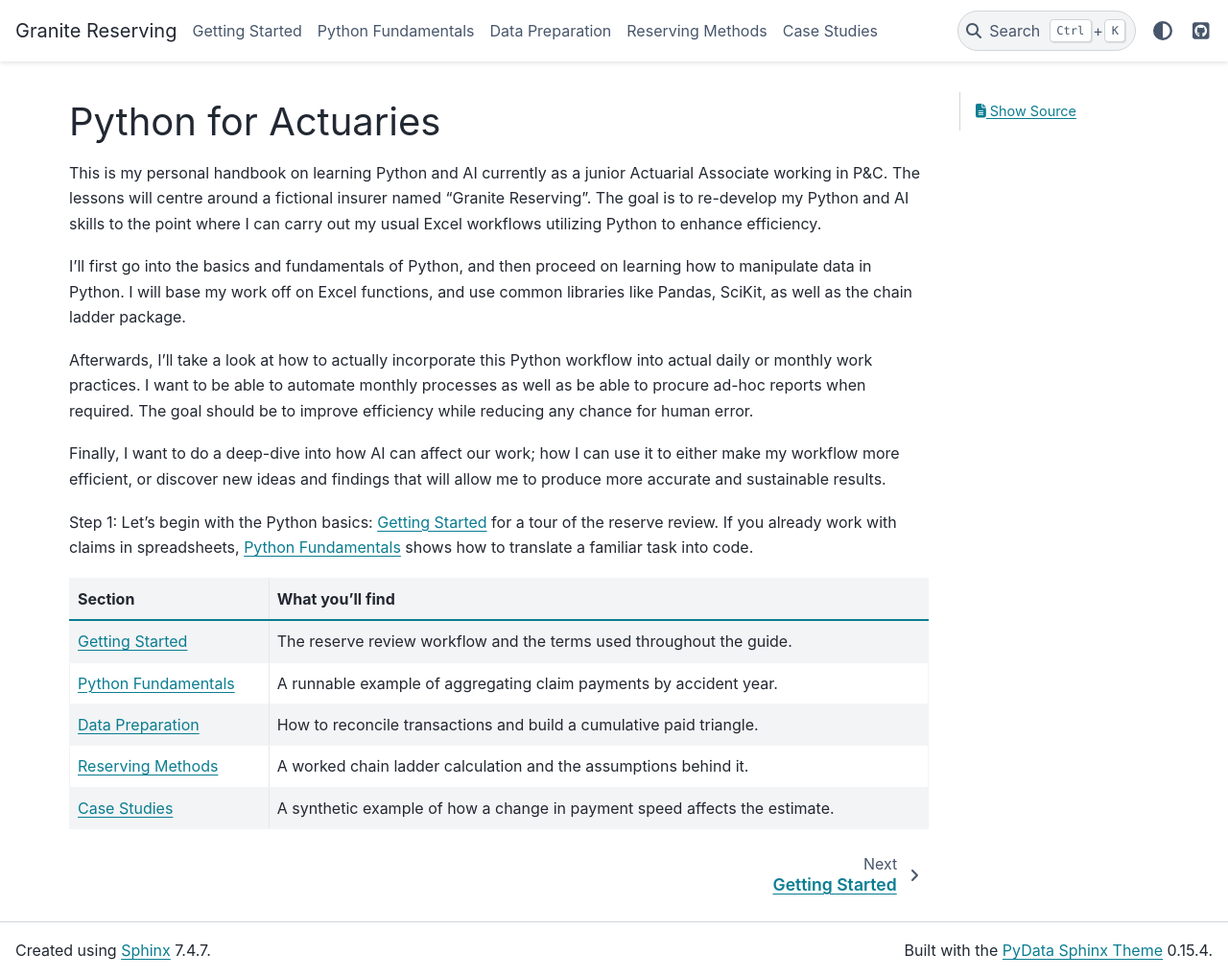
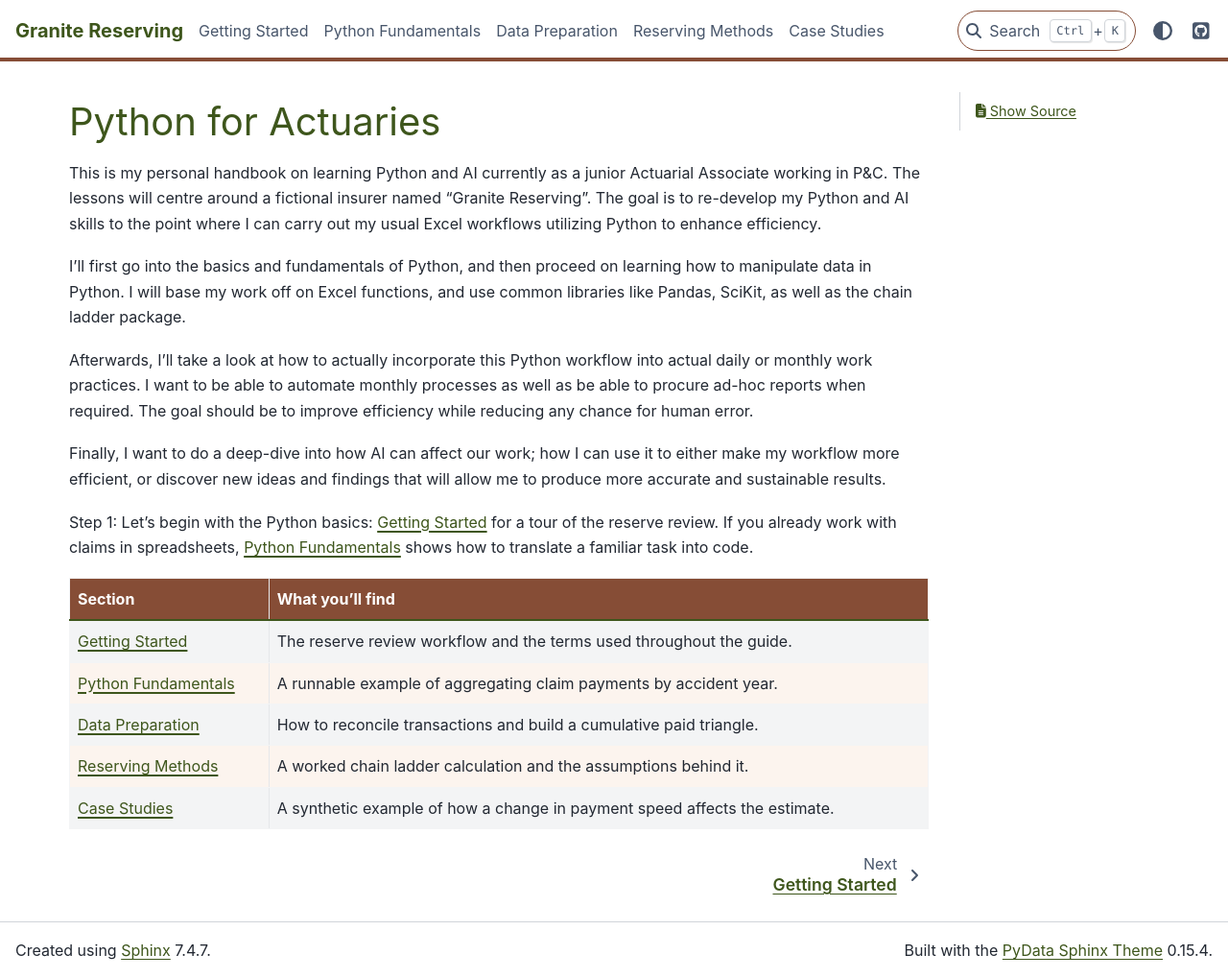
Before and after one commit to cam-leo/Granite-Reserving, a Sphinx documentation site: the page built from docs/source/index.md, in a window 1280 px wide and 1019 px high. Shown: the whole window at 96% size. Built offline with Sphinx 7.4.7 and the PyData theme 0.15.4, drawn with Linux system fonts in a browser that asks for light colours.

Commit message:
Apply Matcha and Clay documentation theme

```diff
--- /dev/null
+++ b/docs/source/_static/matcha-clay.css
@@ -0,0 +1,44 @@
+html[data-theme="light"] {
+    --granite-matcha: #3e561c;
+    --granite-clay: #864d36;
+    --pst-color-primary: var(--granite-matcha);
+    --pst-color-link: var(--granite-matcha);
+    --pst-color-link-higher-contrast: var(--granite-matcha);
+    --pst-color-link-hover: var(--granite-clay);
+    --pst-color-heading: var(--granite-matcha);
+    --pst-color-table-heading-bg: var(--granite-clay);
+    --pst-color-table-row-zebra-high-bg: #fcf4ee;
+}
+
+html[data-theme="light"] .bd-header {
+    box-shadow: inset 0 -4px var(--granite-clay);
+}
+
+html[data-theme="light"] .navbar-brand .title {
+    color: var(--granite-matcha);
+    font-weight: 700;
+}
+
+html[data-theme="light"] .search-button-field {
+    background-color: var(--pst-color-background);
+    border: 1px solid var(--granite-clay);
+}
+
+html[data-theme="light"] main h1 {
+    color: var(--granite-matcha);
+}
+
+html[data-theme="light"] table.table thead {
+    --pst-color-text-base: #ffffff;
+    --pst-color-link: #ffffff;
+    --pst-color-link-hover: #ffffff;
+}
+
+html[data-theme="light"] table.table thead th {
+    color: var(--pst-color-text-base);
+    border-bottom: 0;
+}
+
+html[data-theme="light"] article a {
+    text-decoration-thickness: 1.5px;
+}
--- a/docs/source/conf.py
+++ b/docs/source/conf.py
@@ -7,6 +7,8 @@ myst_enable_extensions = ["dollarmath"]
 
 html_theme = "pydata_sphinx_theme"
 html_title = project
+html_static_path = ["_static"]
+html_css_files = ["matcha-clay.css"]
 html_baseurl = "https://cam-leo.github.io/Granite-Reserving/"
 html_theme_options = {
     "logo": {"text": project},
```
